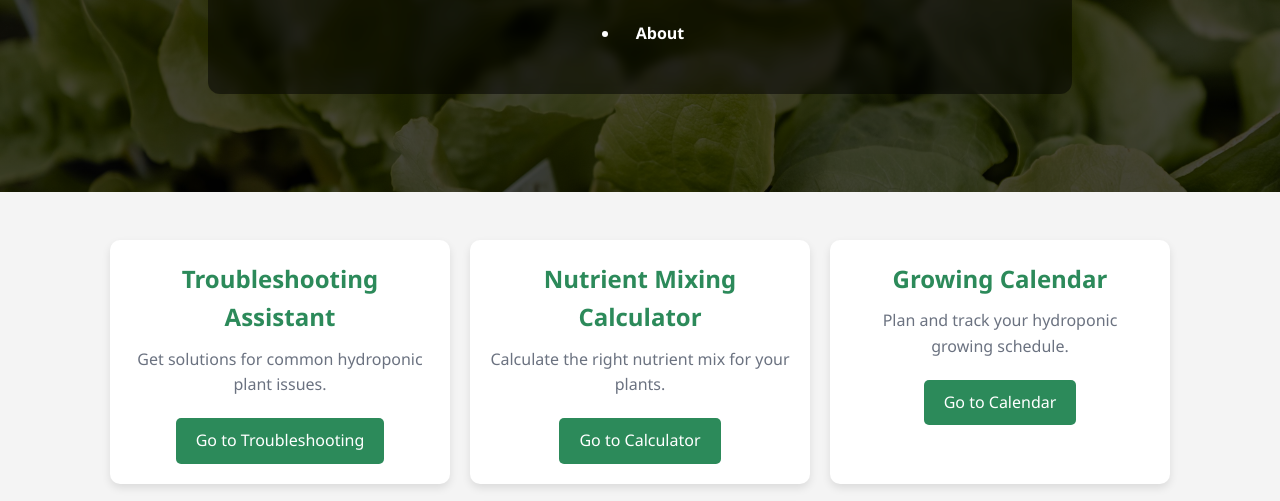
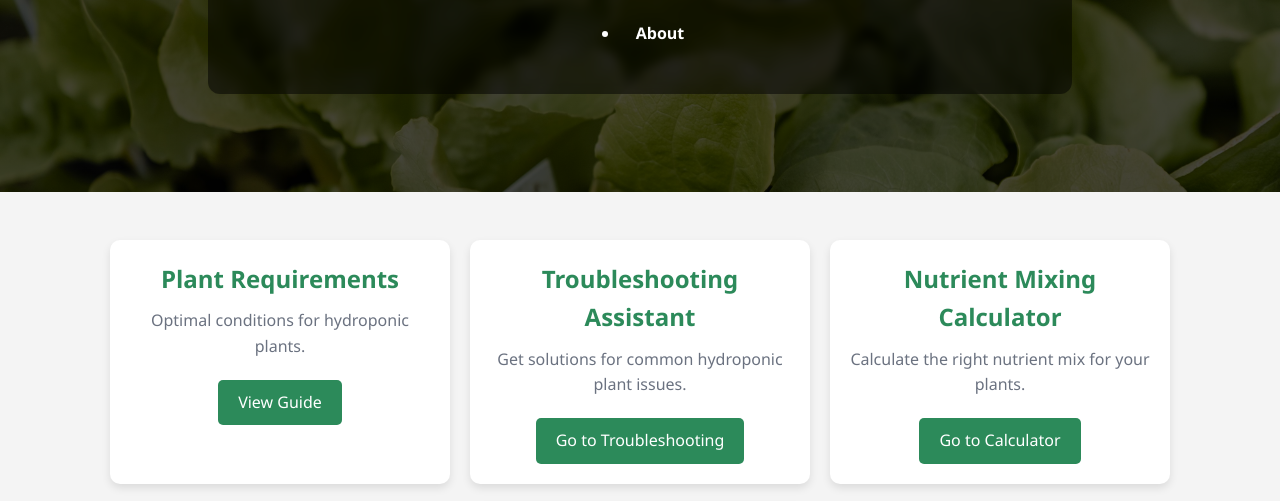
Before and after one commit to MrDhar/hydrorganic, a plain HTML site: page index.html in a window 1280 px wide. Shown: the part 236-737 px from the top of the page. Drawn offline with Linux system fonts and the light colour scheme.

Commit message:
index.html

```diff
--- a/index.html
+++ b/index.html
@@ -16,8 +16,7 @@
       <div class="nav-container">
         <nav>
           <ul>
-
-           <li><a href="about.html">About</a></li>
+            <li><a href="about.html">About</a></li>
 
           </ul>
         </nav>
@@ -26,6 +25,13 @@
   </header>
   <main>
     <div class="card-container">
+      <!-- Plant Requirements Card -->
+      <div class="card homepage-card">
+        <h2>Plant Requirements</h2>
+        <p>Optimal conditions for hydroponic plants.</p>
+        <a href="plant-requirements.html" class="button">View Guide</a>
+      </div>
+
       <!-- Troubleshooting Card -->
       <div class="card homepage-card">
         <h2>Troubleshooting Assistant</h2>
@@ -40,13 +46,6 @@
         <a href="calculator.html" class="button">Go to Calculator</a>
       </div>
 
-      <!-- Calendar Card -->
-      <div class="card homepage-card">
-        <h2>Growing Calendar</h2>
-        <p>Plan and track your hydroponic growing schedule.</p>
-        <a href="calendar.html" class="button">Go to Calendar</a>
-      </div>
-
       <!-- Forum Card -->
       <div class="card homepage-card">
         <h2>Community Forum</h2>
@@ -58,5 +57,6 @@
   <footer>
     <p>© 2025 Hydroponic Companion</p>
   </footer>
+  <script src="app.js"></script>
 </body>
 </html>
```
